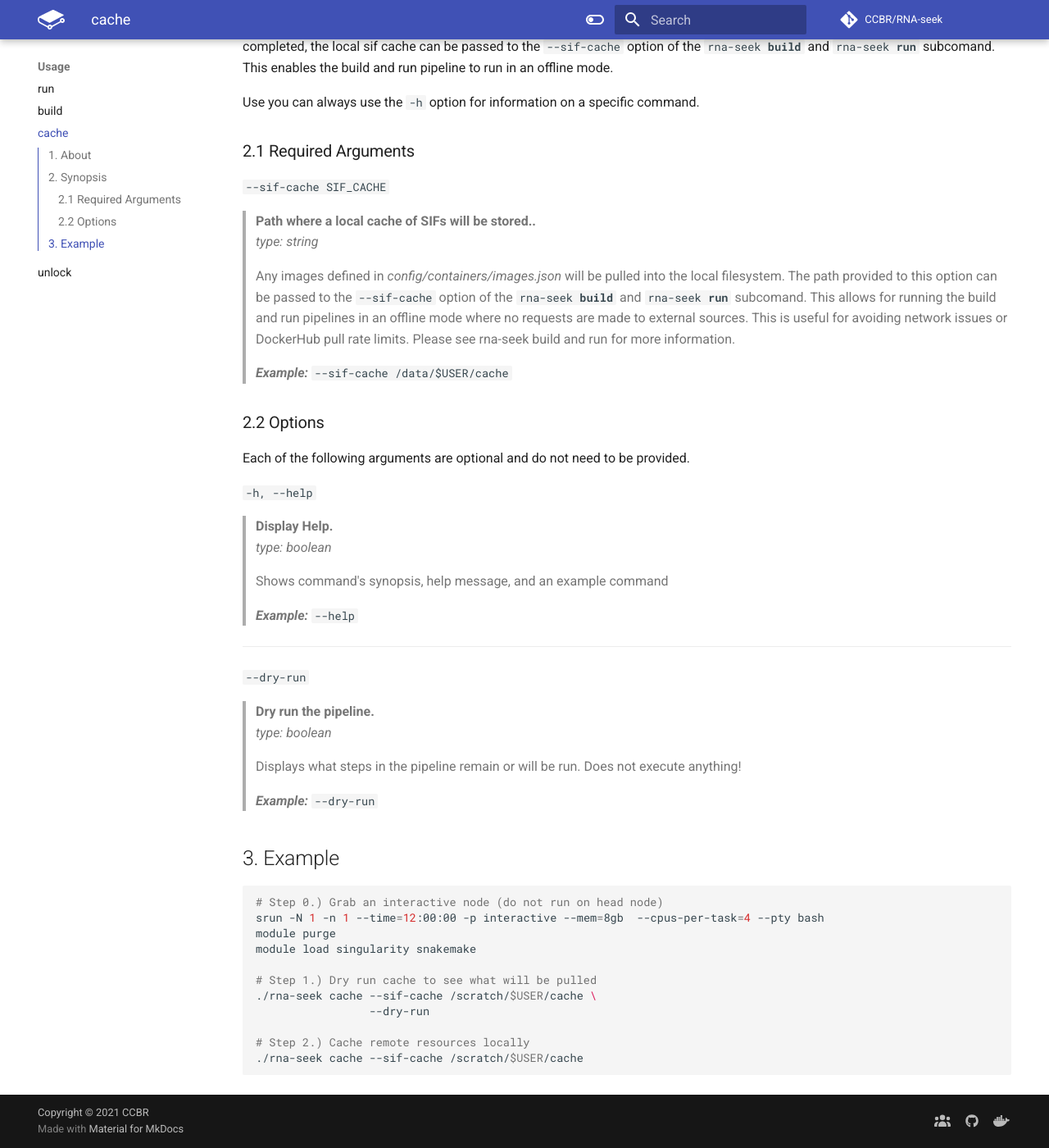
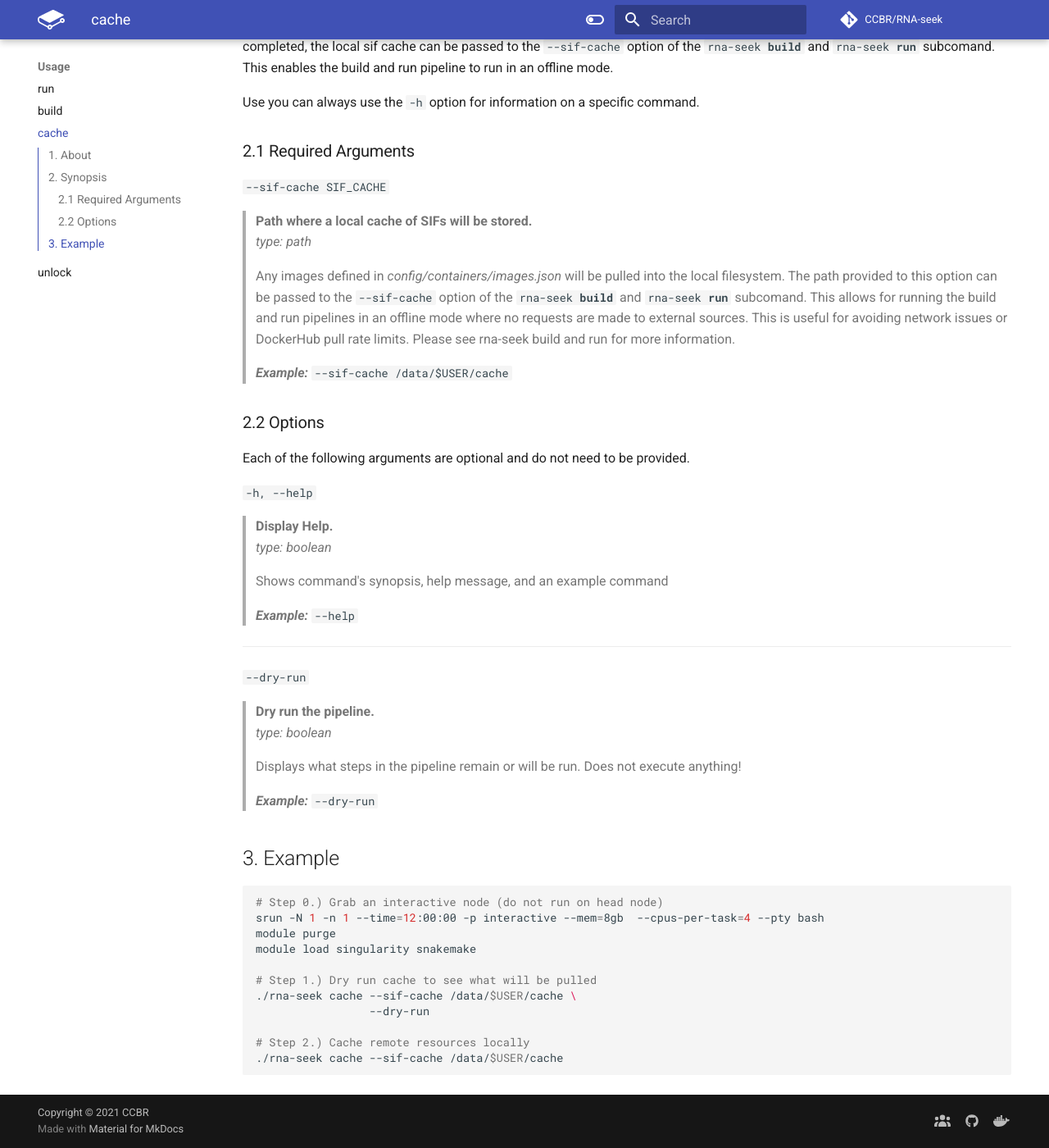
Before and after one commit to skchronicles/RNA-seek, an MkDocs documentation site: the page built from docs/RNA-seq/cache.md, in a window 1280 px wide and 1400 px high, scrolled down 797 px. Shown: the whole window at 82% size. Built offline with MkDocs 1.6.1 and Material for MkDocs 9.7.7, drawn with Linux system fonts in a browser that asks for light colours; comment, search, counter and statistics services are not loaded; the version menu is left out.

Commit message:
Removing references to /scratch directory

````diff
--- a/docs/RNA-seq/cache.md
+++ b/docs/RNA-seq/cache.md
@@ -25,8 +25,8 @@ Use you can always use the `-h` option for information on a specific command.
 
  `--sif-cache SIF_CACHE`
 
-> **Path where a local cache of SIFs will be stored..**
-> *type: string*
+> **Path where a local cache of SIFs will be stored.**
+> *type: path*
 >
 > Any images defined in *config/containers/images.json* will be pulled into the local filesystem. The path provided to this option can be passed to the `--sif-cache` option of the <code>rna-seek <b>build</b></code> and <code>rna-seek <b>run</b></code> subcomand. This allows for running the build and run pipelines in an offline mode where no requests are made to external sources. This is useful for avoiding network issues or DockerHub pull rate limits. Please see rna-seek build and run for more information.
 >
@@ -61,9 +61,9 @@ module purge
 module load singularity snakemake
 
 # Step 1.) Dry run cache to see what will be pulled
-./rna-seek cache --sif-cache /scratch/$USER/cache \
+./rna-seek cache --sif-cache /data/$USER/cache \
                  --dry-run
 
 # Step 2.) Cache remote resources locally
-./rna-seek cache --sif-cache /scratch/$USER/cache
+./rna-seek cache --sif-cache /data/$USER/cache
 ```
````
Also changed, not shown: docs/RNA-seq/unlock.md (+3 -3 lines).
